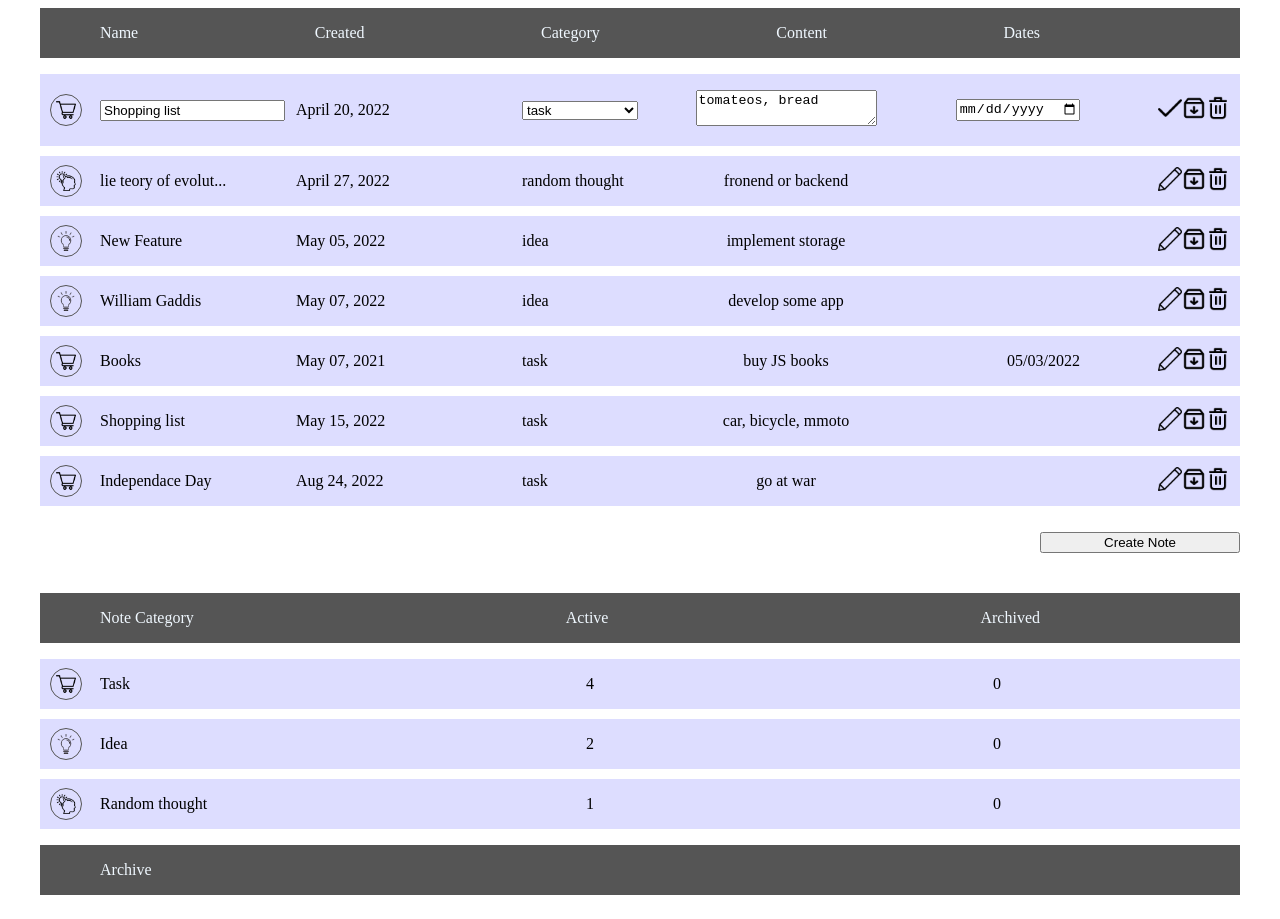
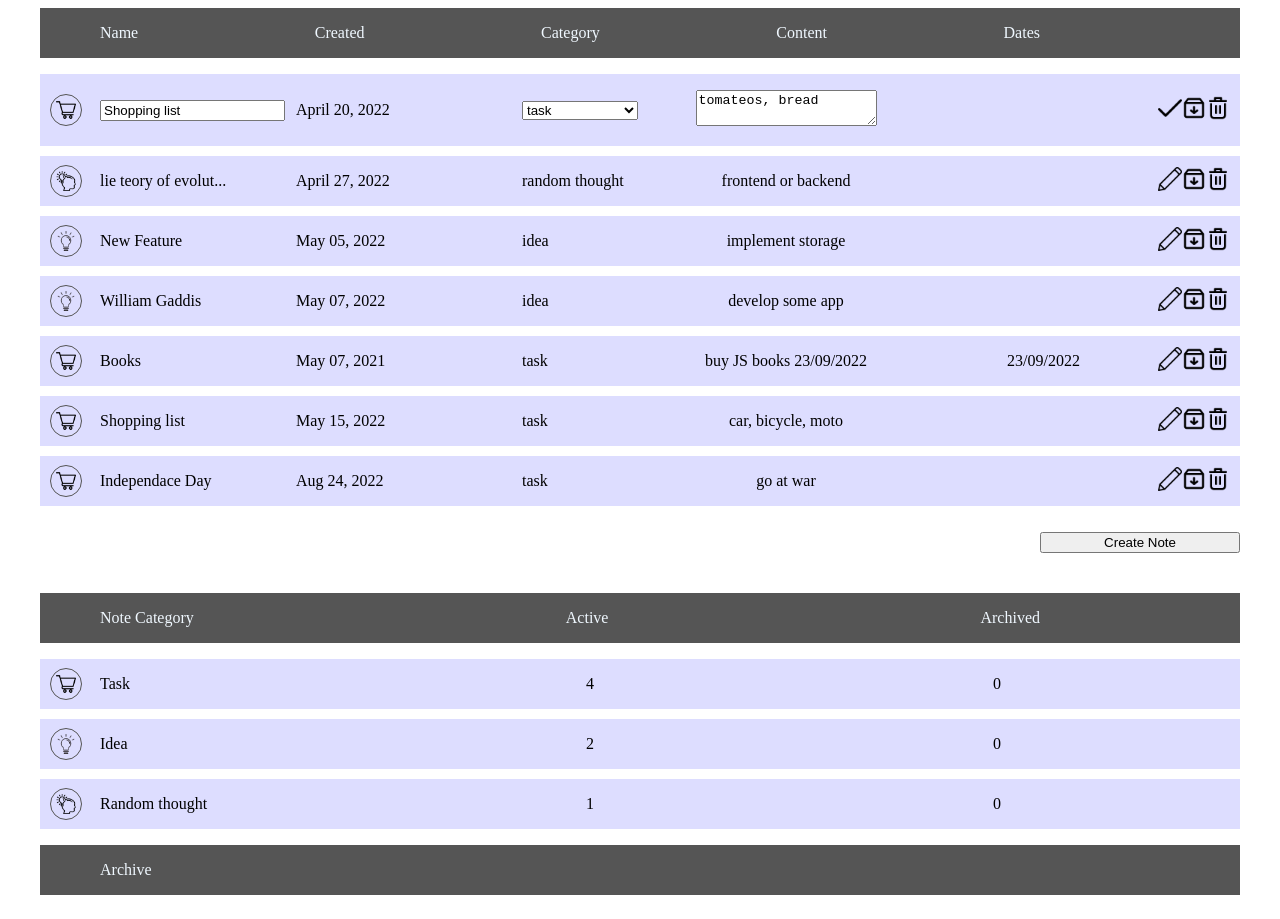
Before and after one commit to ded-git/radency-task1, a plain HTML site: page index.html in a window 1280 px wide. Both pictures are taken after a click on the picture 1170 px from the left and 97 px from the top of the page. Drawn offline with Linux system fonts and the light colour scheme.

Commit message:
fix regexp

```diff
--- a/constants.js
+++ b/constants.js
@@ -1,10 +1,10 @@
 const storageNotes = [
     { id: 1, isArchived: false, title: 'Shopping list', created: 'April 20, 2022', category: 'task', content: 'tomateos, bread', dates: [], },
-    { id: 2, isArchived: false, title: 'lie teory of evolut...', created: 'April 27, 2022', category: 'random thought', content: 'fronend or backend', dates: [], },
+    { id: 2, isArchived: false, title: 'lie teory of evolut...', created: 'April 27, 2022', category: 'random thought', content: 'frontend or backend', dates: [], },
     { id: 3, isArchived: false, title: 'New Feature', created: 'May 05, 2022', category: 'idea', content: 'implement storage', dates: [], },
     { id: 4, isArchived: false, title: 'William Gaddis', created: 'May 07, 2022', category: 'idea', content: 'develop some app', dates: [], },
-    { id: 5, isArchived: false, title: 'Books', created: 'May 07, 2021', category: 'task', content: 'buy JS books', dates: ['05/03/2022'], },
-    { id: 6, isArchived: false, title: 'Shopping list', created: 'May 15, 2022', category: 'task', content: 'car, bicycle, mmoto', dates: [], },
+    { id: 5, isArchived: false, title: 'Books', created: 'May 07, 2021', category: 'task', content: 'buy JS books  23/09/2022', dates: [], },
+    { id: 6, isArchived: false, title: 'Shopping list', created: 'May 15, 2022', category: 'task', content: 'car, bicycle, moto', dates: [], },
     { id: 7, isArchived: false, title: 'Independace Day', created: 'Aug 24, 2022', category: 'task', content: 'go at war', dates: [], },
 ]
 
--- a/index.html
+++ b/index.html
@@ -31,10 +31,6 @@
                 </select>
             </label>
             <textarea name="content" cols="30" rows="5" id="inputContent" placeholder="type your note..."></textarea>
-            <label for="">
-                when to do: <br>
-                <input type="date" id="inputDate">
-            </label>
             <button id="addBtn">add</button>
         </form>
         <button id="createBtn">Create Note</button>
@@ -52,6 +48,7 @@
                 <p>Archive</p>
             </div>
             <ul class="main" id="archive">
+
             </ul>
         </div>
     </div>
--- a/main.js
+++ b/main.js
@@ -10,14 +10,168 @@ const formInput = document.querySelector('#formInput');//input
 let inputName = document.querySelector('#inputName');
 let inputCatg = document.querySelector('#inputCatg');
 let inputContent = document.querySelector('#inputContent');
-let inputDate = document.querySelector('#inputDate');
 
-//
-let category = document.querySelector('#category');
-let archive = document.querySelector('#archive')
+
 
 createBtn.addEventListener('click', toggleAddingForm)
 addBtn.addEventListener('click', addNewTask)
+// //////////////////////////////////////////////////////////////
+
+
+// const list = document.querySelector('#note-list');
+
+// const categoryImg = list.content.querySelector('#categoryImg');
+// const name = list.content.querySelector('#name');
+// const create = list.content.querySelector('#create');
+// const category = list.content.querySelector('#category');
+// const content = list.content.querySelector('#content');
+// const dates = list.content.querySelector('#dates');
+
+// function renderListOrArchive(data, images, isArchived) {
+//     for (let item of data.filter(el => el['isArchived'] === isArchived)) {
+//         categoryImg.src = images[item['category']]
+//         name.textContent = item['title'];
+//         create.textContent = item['created'];
+//         category.textContent = item['category'];
+//         content.textContent = item['content'];
+//         dates.textContent = item['dates'];
+
+//         function createActionBtn() {
+//             let imgBtnWrapper = document.createElement('div');
+//             imgBtnWrapper.classList.add('icon-btn-wrapper');
+
+//             let iconEdit = document.createElement('img');
+//             iconEdit.classList.add('icon');
+//             iconEdit.src = '/icons/edit.png';
+
+//             let iconSave = document.createElement('img');
+//             iconSave.classList.add('icon');
+//             iconSave.style.display = 'none';
+//             iconSave.src = '/icons/tick.png'
+
+//             iconEdit.addEventListener('click', function editListItem(event) {
+//                 // let itemsText = event.target.closest('li').querySelectorAll('p:not(:nth-child(3))');
+//                 console.log(event.target)
+
+//                 // iconSave.style.display = 'inline';
+//                 // this.style.display = 'none';
+
+//                 // let inputName = document.createElement('input');
+//                 // inputName.value = itemsText[0].textContent;
+//                 // itemsText[0].textContent = '';
+//                 // itemsText[0].appendChild(inputName);
+
+//                 // let inputSelect = document.createElement('select');
+//                 // let task = document.createElement('option');
+//                 // task.value = 'task';
+//                 // task.textContent = 'task';
+//                 // if (itemsText[1].textContent === 'task') {
+//                 //     task.setAttribute('selected', 'selected')
+//                 // }
+//                 // inputSelect.appendChild(task);
+
+//                 // let randomThought = document.createElement('option');
+//                 // randomThought.value = 'random thought';
+//                 // randomThought.textContent = 'random thought';
+//                 // if (itemsText[1].textContent === 'random thought') {
+//                 //     randomThought.setAttribute('selected', 'selected')
+//                 // }
+//                 // inputSelect.appendChild(randomThought);
+
+//                 // let idea = document.createElement('option');
+//                 // idea.value = 'idea';
+//                 // idea.textContent = 'idea';
+//                 // if (itemsText[1].textContent === 'idea') {
+//                 //     idea.setAttribute('selected', 'selected')
+//                 // }
+//                 // inputSelect.appendChild(idea);
+
+//                 // itemsText[1].textContent = '';
+//                 // itemsText[1].appendChild(inputSelect);
+
+//                 // let inputContent = document.createElement('textarea');
+//                 // inputContent.value = itemsText[2].textContent;
+//                 // itemsText[2].textContent = '';
+//                 // itemsText[2].appendChild(inputContent);
+
+//                 // iconSave.addEventListener('click', function saveListItem(event) {
+//                 //     iconSave.style.display = 'none';
+//                 //     iconEdit.style.display = 'inline';
+//                 //     let itemsId = event.target.closest('li').getAttribute('data-id');
+
+//                 //     storageNotes[itemsId - 1]['title'] = inputName.value;
+//                 //     storageNotes[itemsId - 1]['category'] = inputSelect.value;
+//                 //     storageNotes[itemsId - 1]['content'] = inputContent.value;
+
+//                 //     storageNotes[itemsId - 1]['dates'] = [];
+
+//                 //     renderListOrArchive(storageNotes, imgCatgSrc, false);;
+//                 // })
+//             })
+
+
+
+
+//             let iconArchive = document.createElement('img');
+//             iconArchive.classList.add('icon');
+//             iconArchive.src = '/icons/archive.png'
+
+//             iconArchive.addEventListener('click', function archiveItemList(event) {
+//                 let itemsId = event.target.closest('li').getAttribute('data-id');
+//                 storageNotes[itemsId - 1]['isArchived'] = true;
+
+//                 renderListOrArchive(storageNotes, imgCatgSrc, false);
+//                 renderListOrArchive(storageNotes, imgCatgSrc, true);
+//             })
+
+//             let iconDelete = document.createElement('img');
+//             iconDelete.classList.add('icon');
+//             iconDelete.src = '/icons/delete.png'
+
+//             iconDelete.addEventListener('click', function removeItem(event) {
+//                 let itemsId = event.target.closest('li').getAttribute('data-id');
+
+//                 for (let i = 0; i < storageNotes.length; i++) {
+//                     if (storageNotes[i]['id'] === +itemsId) {
+//                         storageNotes.splice(i, 1);
+//                     }
+//                 }
+
+//                 renderListOrArchive(storageNotes, imgCatgSrc, false);
+//                 renderCategory(storageNotes);
+//             })
+
+//             imgBtnWrapper.appendChild(iconEdit);
+//             imgBtnWrapper.appendChild(iconSave);
+//             imgBtnWrapper.appendChild(iconArchive);
+//             imgBtnWrapper.appendChild(iconDelete);
+
+//             return imgBtnWrapper;
+//         }
+
+//         // const clone = list.cloneNode(list.content, true);
+//         let li = list.content.cloneNode(true);
+//         li.appendChild(createActionBtn());
+//         // li.appendChild(createActionBtn());
+//         // main.appendChild(clone);
+//         // [4].childNodes[13].childNodes[5]
+//         // var child = main.childNodes;
+//         //         main.querySelector('#edit').addEventListener('click', function(event){
+//         // alert(event);
+//         // });
+//         main.appendChild(li);
+//     }
+// }
+// renderListOrArchive(storageNotes, imgCatgSrc, false);
+
+// // function renderCategoryList() {
+
+// // }
+
+
+
+
+//////////////////////////////////////////////////////////////
 
 renderList(storageNotes);
 renderCategory(storageNotes);
@@ -42,7 +196,7 @@ function addNewTask(event) {
          ${new Date().getFullYear()}`,
         category: inputCatg.value,
         content: inputContent.value,
-        dates: [inputDate.value.split('-').reverse().join('-').replace(/\-/g, '/')],
+        dates: [],
     }
 
     try {
@@ -57,8 +211,6 @@ function addNewTask(event) {
     inputName.value = '';
     inputCatg.value = '';
     inputContent.value = '';
-    inputDate.value = '';
-
 
     renderList(storageNotes);
 }
@@ -122,23 +274,17 @@ function createActionBtn() {
         itemsText[2].textContent = '';
         itemsText[2].appendChild(inputContent);
 
-        let inputDate = document.createElement('input');
-        inputDate.setAttribute('type', 'date');
-        itemsText[3].appendChild(inputDate);
-
         iconSave.addEventListener('click', function saveListItem(event) {
             iconSave.style.display = 'none';
             iconEdit.style.display = 'inline';
             let itemsId = event.target.closest('li').getAttribute('data-id');
 
-            console.log(inputDate.value);
             storageNotes[itemsId - 1]['title'] = inputName.value;
             storageNotes[itemsId - 1]['category'] = inputSelect.value;
             storageNotes[itemsId - 1]['content'] = inputContent.value;
-            if (storageNotes[itemsId - 1]['dates'].length === 2) {
-                storageNotes[itemsId - 1]['dates'].splice(0, 1);
-            }
-            storageNotes[itemsId - 1]['dates'].push(inputDate.value.replace(/\-/g, '/'));
+
+            storageNotes[itemsId - 1]['dates'] = [];
+
             renderList(storageNotes);
         })
     });
@@ -224,13 +370,12 @@ function createItemContent(item) {
 
 function createItemDates(item) {
     let tdDates = document.createElement('p');
-    if (item['dates'][0] && item['dates'][1]) {
-        tdDates.innerHTML = `${item['dates'][0]}, ${item['dates'][1]}`
-    } else if (item['dates'][0]) {
-        tdDates.innerHTML = item['dates'][0]
-    } else {
-        tdDates.innerHTML = '';
+    item['dates'] = [];
+    for (let match of [...item['content'].matchAll(/\d{1,2}\/\d{1,2}\/\d{4}/g)]) {
+
+        item['dates'].push(match[0])
     }
+    tdDates.innerHTML = item['dates'].join(', ');
 
 
     return tdDates;
@@ -259,7 +404,6 @@ function renderList(data) {
     }
 
     storageNotes.filter(el => el.isArchived === true).length && renderArchive(storageNotes)
-
 }
 
 function renderCategory(data) {
```
Lines whose indentation alone changed are shown as unchanged.
